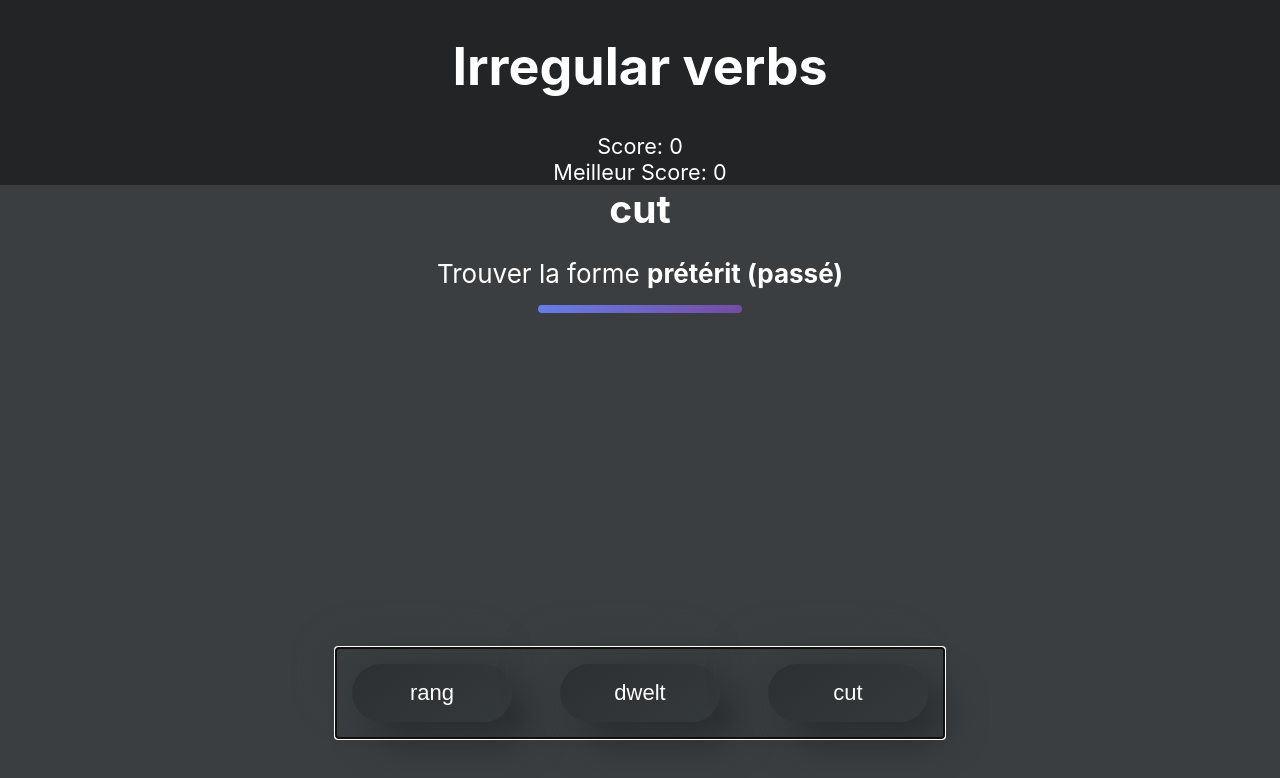
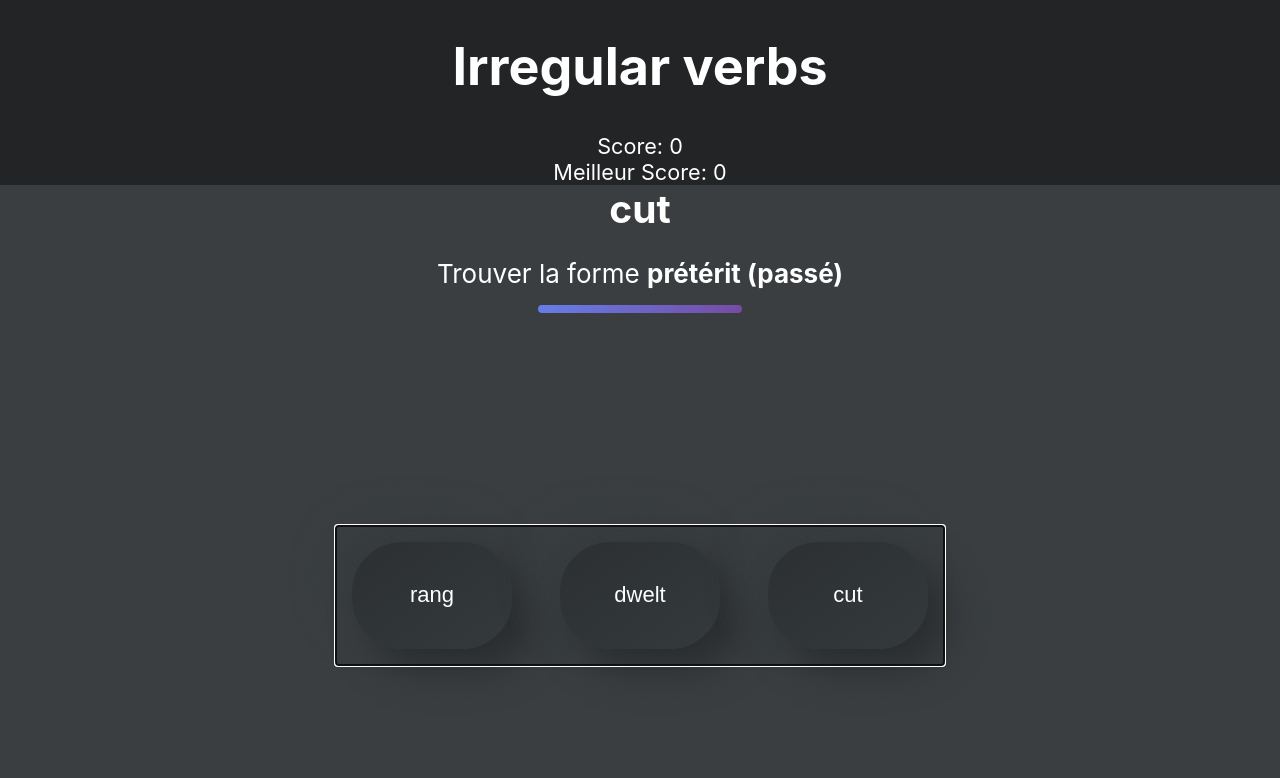
Before and after one commit to ditiz/irregular-verbs, a React (Create React App) app: page / in a window 1280 px wide. Shown: the top 778 px of the page. Built offline with nearby package versions, Linux system fonts and the light colour scheme; the HTML template or start-up script is replaced by a standard one.

Commit message:
fix size message

```diff
--- a/src/App.css
+++ b/src/App.css
@@ -98,7 +98,6 @@ main {
 
 .message {
     flex: 2;
-    min-height: 25rem;
     min-width: 30rem;
     display: flex;
     flex-direction: column;
@@ -146,7 +145,6 @@ main {
 }
 
 .truth {
-    min-height: 5rem;
     width: 30rem;
 
     display: flex;
```
